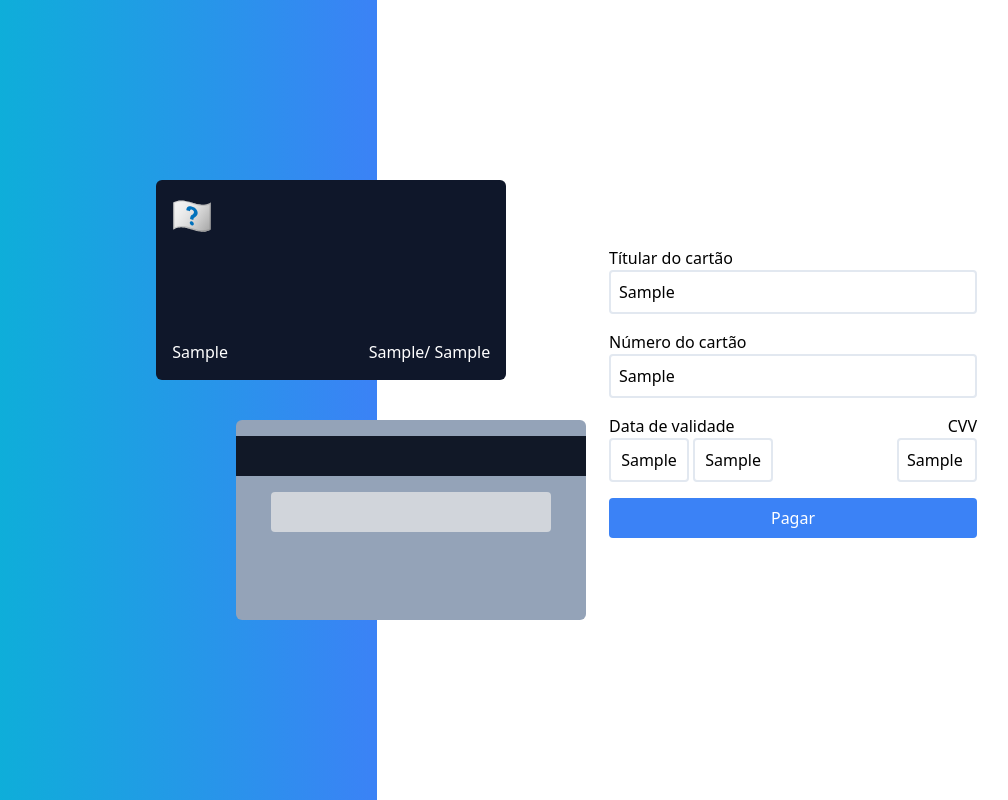
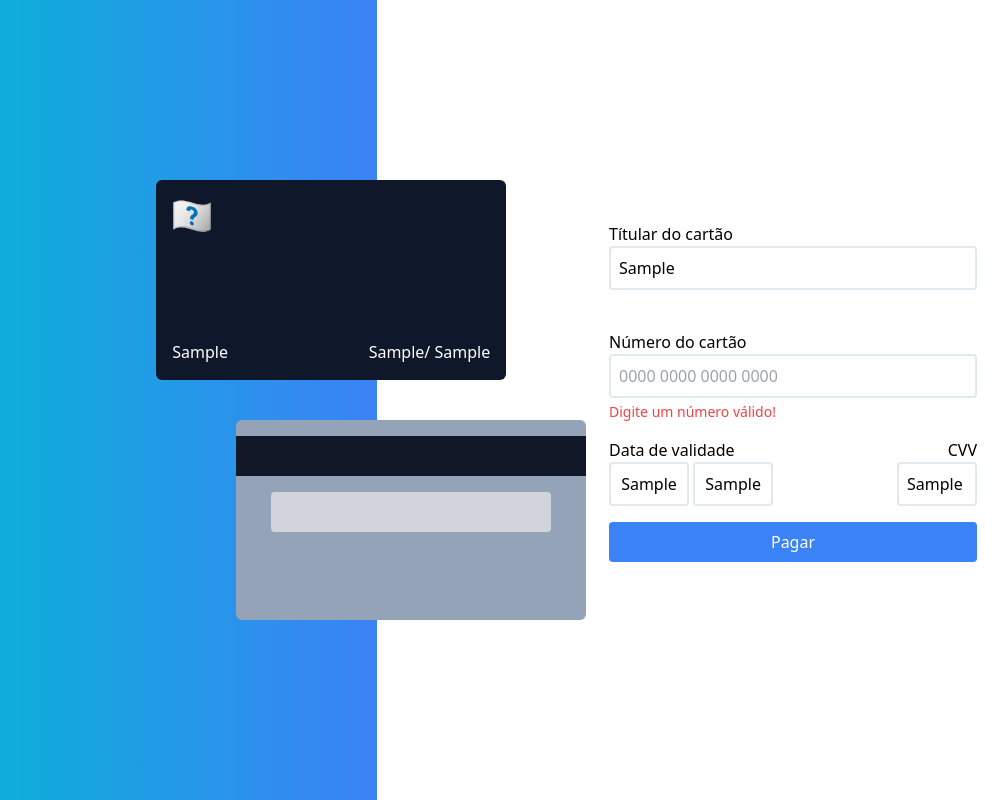
Before and after one commit to alemedinabjj/frontendMentor_card_, a plain HTML site: page index.html in a window 1280 px wide. Both pictures are taken after typing "Sample", "Sample", "Sample", "Sample", "Sample" into the empty fields and a click on the button "Pagar". Shown: the whole page, without its empty margins (71-1079 px from the left). Drawn offline with nearby package versions, Linux system fonts and the light colour scheme.

Commit message:
'ajuste'

```diff
--- a/index.html
+++ b/index.html
@@ -15,7 +15,7 @@
       >
         <div class="md:w-[35%] w-full h-full bg-gradient-to-r from-cyan-500 to-blue-500 flex justify-end relative">
         <div
-        class="w-full  gap-10 flex-col-reverse items-center md:items-start md:flex-col flex justify-center absolute md:right-[-65%] md:top-1/2 md:transform md:-translate-y-1/2 px-4 translate-y-4"
+        class="w-full  gap-10 flex-col-reverse items-center md:items-start md:flex-col flex justify-center relative md:right-[-65%] md:top-1/2 md:transform md:-translate-y-1/2 px-4 translate-y-4"
 
 
         >
@@ -60,9 +60,11 @@
           class="w-[25rem] m-auto p-4 flex flex-col justify-start items-start text-black pt-32 md:pt-0"
         >
         <label for="namecard" class="text-start">Títular do cartão</label>
-        <input type="text" id="namecard" class="rounded border-2 border-slate-200 w-full p-2">
+        <input type="text" id="namecard" class="rounded border-2 border-slate-200 w-full p-2" placeholder="José antonio da silva">
+        <span id="nameValid" class="text-sm text-red-500 mt-1 opacity-0">Digite um nome válido!</span>
         <label for="numcard" class=" mt-4">Número do cartão</label>
-        <input type="text" id="numcard" maxlength="16" class="rounded border-2 border-slate-200 w-full p-2">
+        <input type="text" oninput="numberOnly(this.id);" id="numcard"  class="rounded border-2 border-slate-200 w-full p-2" required placeholder="0000 0000 0000 0000">
+        <span id="numValid" class="text-sm text-red-500 mt-1 opacity-0">Digite um número válido!</span>
        <div class="flex justify-between w-full">
         <label for="date" class=" mt-4">
           Data de validade
--- a/script.js
+++ b/script.js
@@ -10,13 +10,17 @@ let namechange = document.getElementById("namechange");
 let day = document.getElementById("dia");
 let month = document.getElementById("mes");
 
+const nameValid = document.querySelector("#nameValid");
+const numValid = document.querySelector("#numValid");
 
 const regexCardByType = {
   Visa: /^4[0-9]{12}(?:[0-9]{3})/,
-  Mastercard: /^(5[1-5][0-9]{14}|2(22[1-9][0-9]{12}|2[3-9][0-9]{13}|[3-6][0-9]{14}|7[0-1][0-9]{13}|720[0-9]{12}))$/,
+  Mastercard:
+    /^(5[1-5][0-9]{14}|2(22[1-9][0-9]{12}|2[3-9][0-9]{13}|[3-6][0-9]{14}|7[0-1][0-9]{13}|720[0-9]{12}))$/,
   Amex: /^3[47][0-9]{13}/,
   DinersClub: /^3(?:0[0-5]|[68][0-9])[0-9]{11}/,
-  Discover: /^65[4-9][0-9]{13}|64[4-9][0-9]{13}|6011[0-9]{12}|(622(?:12[6-9]|1[3-9][0-9]|[2-8][0-9][0-9]|9[01][0-9]|92[0-5])[0-9]{10})$/,
+  Discover:
+    /^65[4-9][0-9]{13}|64[4-9][0-9]{13}|6011[0-9]{12}|(622(?:12[6-9]|1[3-9][0-9]|[2-8][0-9][0-9]|9[01][0-9]|92[0-5])[0-9]{10})$/,
   JCB: /^(?:2131|1800|35\d{3})\d{11}$/,
 };
 
@@ -31,11 +35,11 @@ const getCardType = (cardNumber) => {
 const handleCardType = (event) => {
   const { value } = event.target;
   const cardType = getCardType(value);
-  let cardFormatted = cardType.toString().toLocaleLowerCase()
+  let cardFormatted = cardType.toString().toLocaleLowerCase();
   const cardTypeElement = document.getElementById("card-type");
 
-  for(let i in cardType) {
-    if(cardType[i] === cardFormatted) {
+  for (let i in cardType) {
+    if (cardType[i] === cardFormatted) {
       return (cardTypeElement.src = `./assets/${cardFormatted}.svg`);
     }
 
@@ -46,7 +50,6 @@ const handleCardType = (event) => {
     cardTypeElement.src = "./assets/unknown.svg";
   }
 };
-
 
 const maskInputNumCard = (value) => {
   return value
@@ -63,13 +66,26 @@ const maskInputCvv = (value) => {
 const handleFormChange = (event) => {
   const { value, id } = event.target;
 
+  if (id === "numcard" && value.length > 1) {
+    numCard.classList.remove("border-red-500");
+    numValid.style.opacity = 0;
+  }
+
+  if (id === "namecard" && value.length > 1) {
+    nameCard.classList.remove("border-red-500");
+    nameValid.style.opacity = 0;
+  }
+
   if (id === "numcard") {
-    numchange.innerText = maskInputNumCard(value);
-  } else if (id === "namecard") {
-    namechange.innerText = value;
-  } else if (id === "cvv") {
-    ccvvalue.innerHTML = maskInputCvv(value);
-    console.log(cvv);
+    return (numchange.innerText = maskInputNumCard(value));
+  }
+
+  if (id === "cvv") {
+    return (ccvvalue.innerText = maskInputCvv(value));
+  }
+
+  if (id === "namecard") {
+    return (namechange.innerText = value);
   }
 
   if (id === "dia") {
@@ -81,20 +97,32 @@ const handleFormChange = (event) => {
 
 const handleFormSubmit = (event) => {
   event.preventDefault();
+  const { value: numCardValue } = numCard;
 
-  if (
-    numCard.value.length < 16 ||
-    nameCard.value.length < 3 ||
-    cvv.value.length < 3
-  ) {
-    alert("Preencha todos os campos corretamente");
+
+  if (nameCard.value === "") {
+    nameValid.style.opacity = 1;
+    nameCard.classList.add("border-red-500");
+  }
+
+  if (numCardValue.length < 16) {
+    numValid.style.opacity = 1;
     numCard.classList.add("border-red-500");
-    nameCard.classList.add("border-red-500");
-    cvv.classList.add("border-red-500");
-  } else {
-    alert("Pagamento realizado com sucesso");
   }
+
+  if (numCardValue.length < 16 || nameCard.value === "") {
+    return
+  }
+
+  return alert("Formulário enviado com sucesso!");
 };
+
+
+function numberOnly(id) {
+  const element = document.getElementById(id);
+  element.value = element.value.replace(/[^0-9]/gi, "");
+  element.maxLength = 16;
+}
 
 numCard.addEventListener("input", handleFormChange);
 numCard.addEventListener("input", handleCardType);
```
